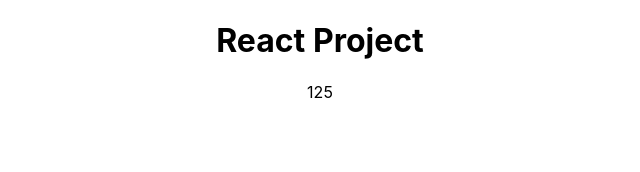
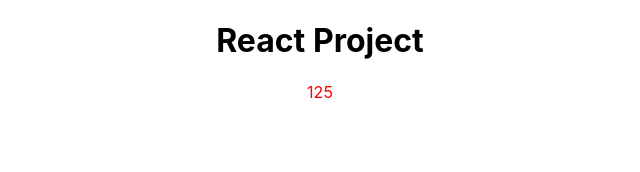
Before and after one commit to dgaurav300/demo, a React (Create React App) app: page / in a window 1280 px wide. Shown: the top 172 px of the page, without its empty margins (320-960 px from the left). Built offline with nearby package versions, Linux system fonts and the light colour scheme.

Commit message:
Update App.js

```diff
--- a/src/App.js
+++ b/src/App.js
@@ -4,7 +4,7 @@ function App() {
   return (
     <div className="App">
       <h1>React Project </h1>
-      <p>{5**3} </p>
+      <p style={{color:"red"}}>{5**3} </p>
     </div>
   );
 }
```
